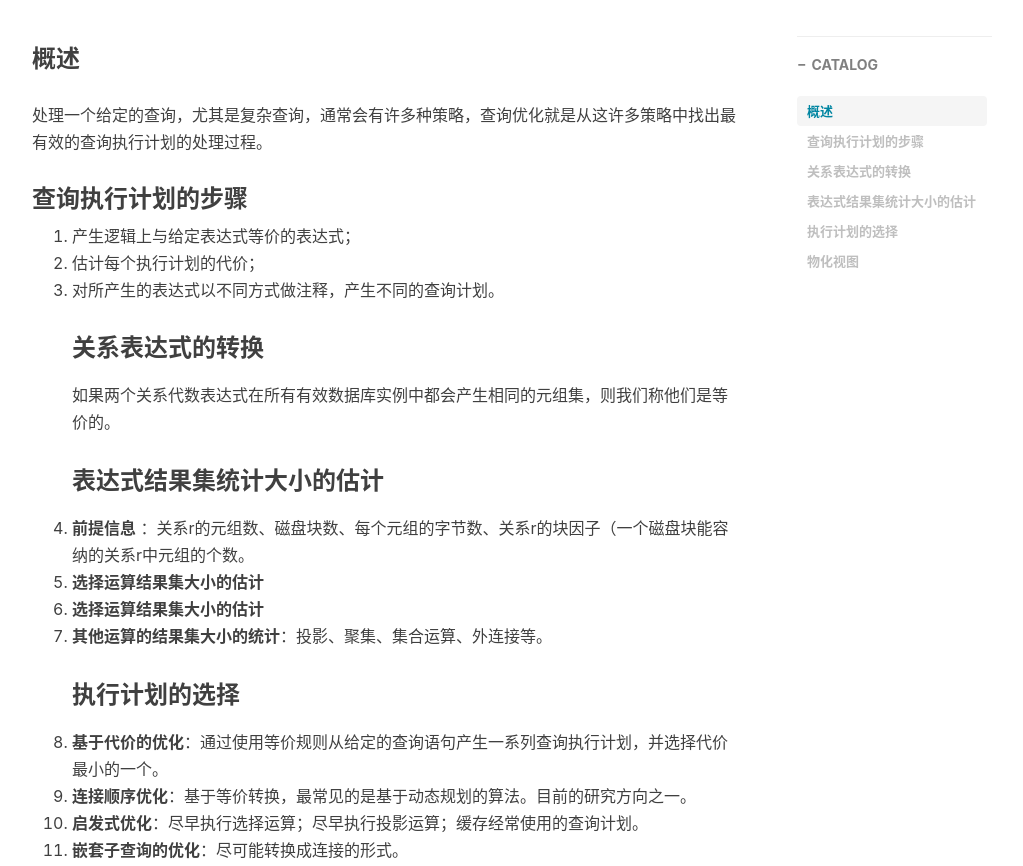
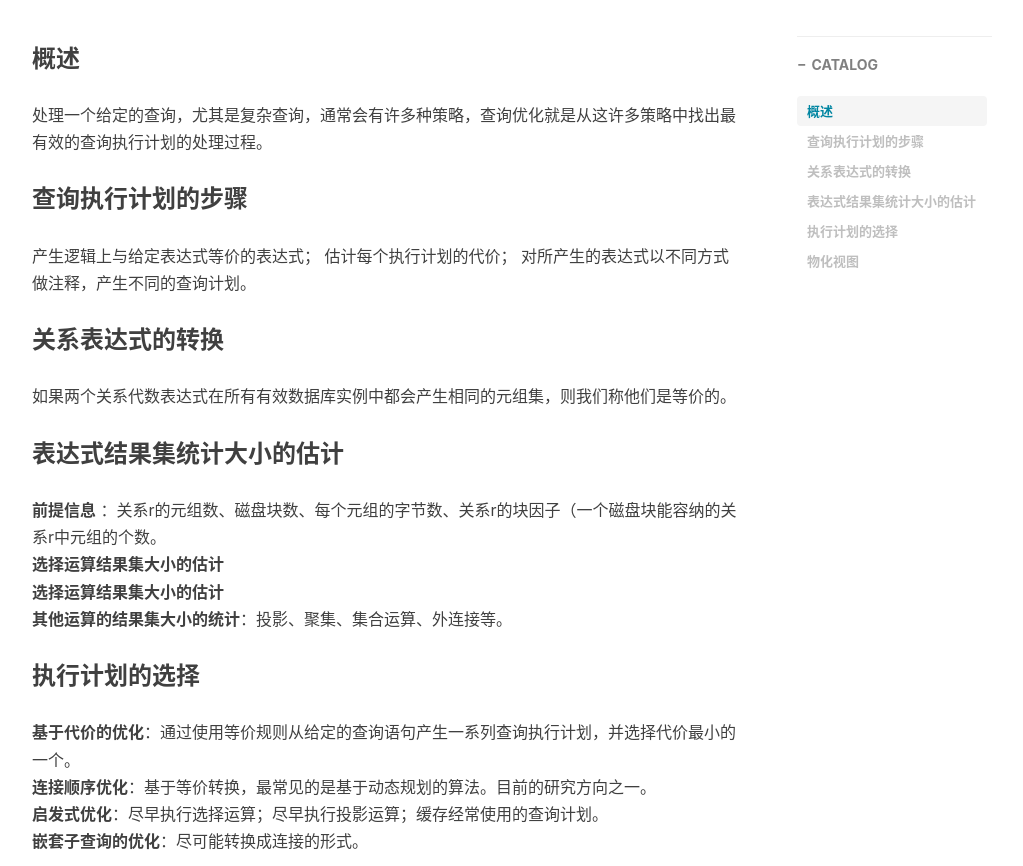
Before and after one commit to chendhui/chendhui.github.com, a Jekyll site: the page built from _posts/2018-01-19-查询优化基础知识.md, in a window 1280 px wide and 900 px high, scrolled down 493 px, cut to the strip 34-900 px from the top of the window. Shown: the whole strip, without its empty margins (233-1256 px from the left). Built offline with Jekyll 4.4.1, drawn with Linux system fonts in a browser that asks for light colours; nearby versions of some CDN libraries; comment, search, counter and statistics services are not loaded; some of the changed lines change nothing that is shown.

```diff
--- a/_posts/2018-01-19-查询优化基础知识.md
+++ b/_posts/2018-01-19-查询优化基础知识.md
@@ -14,22 +14,23 @@
 ### 概述
 处理一个给定的查询，尤其是复杂查询，通常会有许多种策略，查询优化就是从这许多策略中找出最有效的查询执行计划的处理过程。
 ### 查询执行计划的步骤
-1. 产生逻辑上与给定表达式等价的表达式；
-2. 估计每个执行计划的代价；
-3. 对所产生的表达式以不同方式做注释，产生不同的查询计划。
+产生逻辑上与给定表达式等价的表达式；
+估计每个执行计划的代价；
+对所产生的表达式以不同方式做注释，产生不同的查询计划。
+
 ### 关系表达式的转换
 如果两个关系代数表达式在所有有效数据库实例中都会产生相同的元组集，则我们称他们是等价的。
 ### 表达式结果集统计大小的估计
-1. **前提信息** ：关系r的元组数、磁盘块数、每个元组的字节数、关系r的块因子（一个磁盘块能容纳的关系r中元组的个数。
-2. **选择运算结果集大小的估计**
-3. **选择运算结果集大小的估计**
-4. **其他运算的结果集大小的统计**：投影、聚集、集合运算、外连接等。
+**前提信息** ：关系r的元组数、磁盘块数、每个元组的字节数、关系r的块因子（一个磁盘块能容纳的关系r中元组的个数。
+**选择运算结果集大小的估计**
+**选择运算结果集大小的估计**
+**其他运算的结果集大小的统计**：投影、聚集、集合运算、外连接等。
 ### 执行计划的选择
-1. **基于代价的优化**：通过使用等价规则从给定的查询语句产生一系列查询执行计划，并选择代价最小的一个。
-2. **连接顺序优化**：基于等价转换，最常见的是基于动态规划的算法。目前的研究方向之一。
-3. **启发式优化**：尽早执行选择运算；尽早执行投影运算；缓存经常使用的查询计划。
-4. **嵌套子查询的优化**：尽可能转换成连接的形式。
+**基于代价的优化**：通过使用等价规则从给定的查询语句产生一系列查询执行计划，并选择代价最小的一个。
+**连接顺序优化**：基于等价转换，最常见的是基于动态规划的算法。目前的研究方向之一。
+**启发式优化**：尽早执行选择运算；尽早执行投影运算；缓存经常使用的查询计划。
+**嵌套子查询的优化**：尽可能转换成连接的形式。
 ### 物化视图
-1. **概念**：物化视图是一个其内容已计算并存储的视图。
-2. **视图维护**：保持物化视图与原始数据的同步更新。
-3. **维护方法**：增量的视图维护；立即的视图维护；延迟的视图维护。
+**概念**：物化视图是一个其内容已计算并存储的视图。
+**视图维护**：保持物化视图与原始数据的同步更新。
+**维护方法**：增量的视图维护；立即的视图维护；延迟的视图维护。
```
